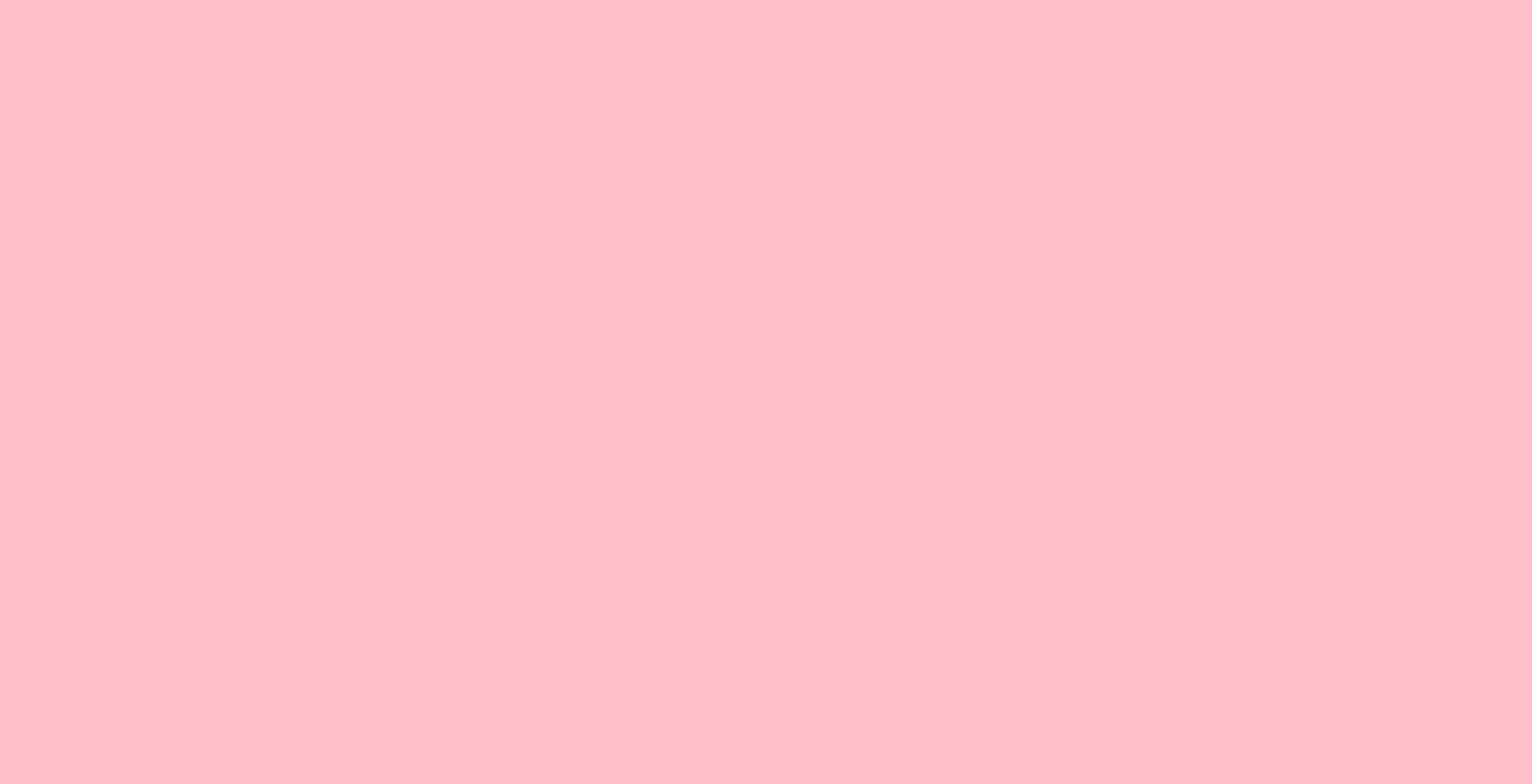
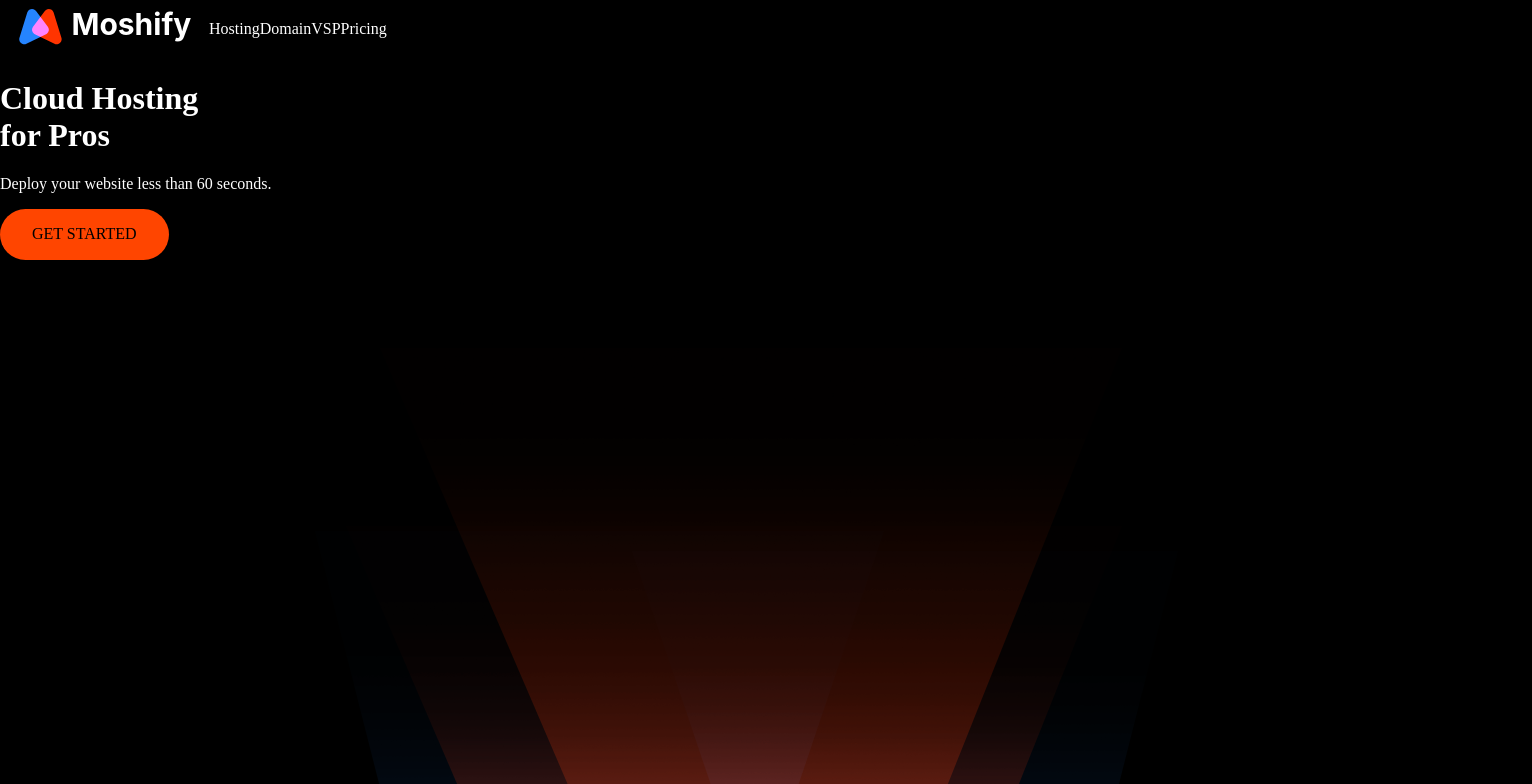
Before and after one commit to dev-arpita/html-css_final-project, a plain HTML site: page index.html in a window 1280 px wide. Shown: the top 784 px of the page, 1532 px wide, since content can reach past the window. Drawn offline with Linux system fonts and the light colour scheme.

Commit message:
initial commit

```diff
--- a/css/style.css
+++ b/css/style.css
@@ -1,3 +1,29 @@
 body {
-  background: pink;
+  background: black;
+  color: #fff;
 }
+.nav-menu {
+  display: flex;
+  justify-content: flex-start;
+  align-items: center;
+}
+.menu__list {
+  display: flex;
+  flex-direction: flex-end;
+  justify-content: center;
+  align-content: center;
+}
+.banner {
+  display: grid;
+  grid-template-columns: 2 50fr;
+}
+.btn {
+  background: orangered;
+  border: 0;
+  border-radius: 30px;
+  padding: 1rem 2rem;
+}
+/*.image {
+  min-width: 500px;
+  overflow: ;
+}*/
--- a/index.html
+++ b/index.html
@@ -9,6 +9,29 @@
     <title>Moshify</title>
 </head>
 <body>
+    <header>
+        <nav class="nav-menu">
+        <div class="logo">
+            <img src="/images/logo.svg" alt="">
+        </div>
 
+            <div class="menu__list">Hosting</div>
+            <div class="menu__list">Domain</div>
+            <div class="menu__list">VSP</div>
+            <div class="menu__list">Pricing</div>
+        </nav>
+    </header>
+    <main>
+        <div class="banner">
+            <div class="description">
+            <h1 class="heading">Cloud Hosting <br>for Pros</br></h1>
+            <p>Deploy your website less than 60 seconds.</p>
+            <button class="btn top__banner">GET STARTED</button>
+            </div>
+            <div class="image">
+            <img src="/images/banner.png" alt="">
+            </div>
+        </div>
+    </main>
 </body>
 </html>
```
Also changed, not shown: images/banner.png (added), images/logo.svg (added).
